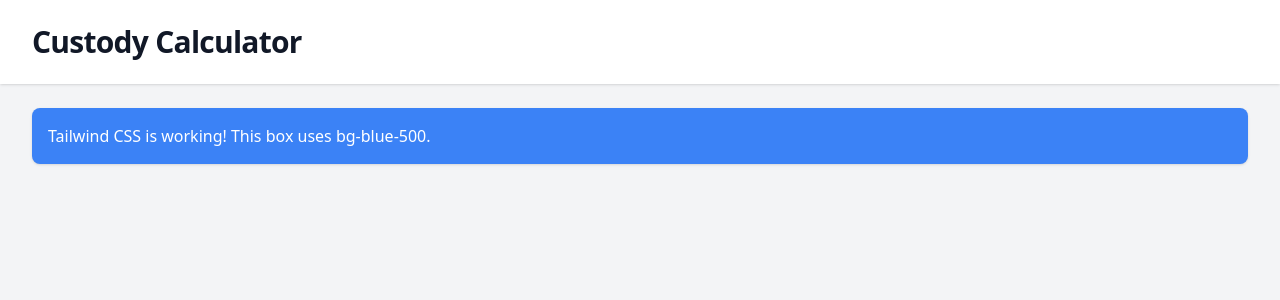
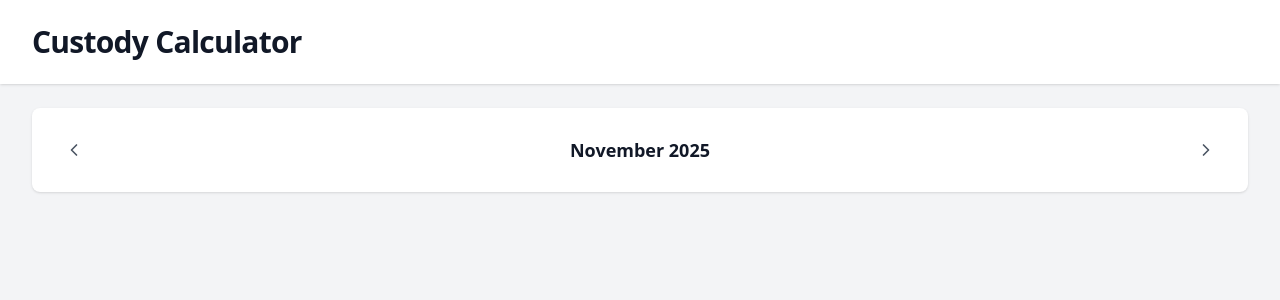
Before and after one commit to peddamat/gh-coding-agent-test, a React (Vite) app: page / in a window 1280 px wide. Shown: the top 300 px of the page. Built offline with nearby package versions, Linux system fonts and the light colour scheme.

Commit message:
Add MonthNavigation component with tests
Co-authored-by: im-sampm <140651156+im-sampm@users.noreply.github.com>

```diff
--- a/src/App.tsx
+++ b/src/App.tsx
@@ -1,4 +1,25 @@
+import { useState } from 'react';
+import { MonthNavigation } from './components/calendar/MonthNavigation';
+
 function App() {
+  const [currentMonth, setCurrentMonth] = useState(new Date());
+
+  const handlePreviousMonth = () => {
+    setCurrentMonth(prev => {
+      const newDate = new Date(prev);
+      newDate.setMonth(newDate.getMonth() - 1);
+      return newDate;
+    });
+  };
+
+  const handleNextMonth = () => {
+    setCurrentMonth(prev => {
+      const newDate = new Date(prev);
+      newDate.setMonth(newDate.getMonth() + 1);
+      return newDate;
+    });
+  };
+
   return (
     <div className="min-h-screen bg-gray-100">
       <header className="bg-white shadow">
@@ -9,9 +30,12 @@ function App() {
         </div>
       </header>
       <main className="mx-auto max-w-7xl px-4 py-6 sm:px-6 lg:px-8">
-        {/* Test Tailwind classes - bg-blue-500 */}
-        <div className="rounded-lg bg-blue-500 p-4 text-white shadow">
-          <p>Tailwind CSS is working! This box uses bg-blue-500.</p>
+        <div className="rounded-lg bg-white p-6 shadow">
+          <MonthNavigation
+            currentMonth={currentMonth}
+            onPreviousMonth={handlePreviousMonth}
+            onNextMonth={handleNextMonth}
+          />
         </div>
       </main>
     </div>
--- /dev/null
+++ b/src/components/calendar/MonthNavigation.tsx
@@ -0,0 +1,40 @@
+import { ChevronLeft, ChevronRight } from 'lucide-react';
+
+interface MonthNavigationProps {
+  currentMonth: Date;
+  onPreviousMonth: () => void;
+  onNextMonth: () => void;
+}
+
+export function MonthNavigation({
+  currentMonth,
+  onPreviousMonth,
+  onNextMonth,
+}: MonthNavigationProps) {
+  const monthYearLabel = currentMonth.toLocaleDateString('en-US', {
+    month: 'long',
+    year: 'numeric',
+  });
+
+  return (
+    <div className="flex items-center justify-between">
+      <button
+        type="button"
+        onClick={onPreviousMonth}
+        className="rounded-md p-2 text-gray-600 hover:bg-gray-100 hover:text-gray-900 focus:outline-none focus:ring-2 focus:ring-blue-500"
+        aria-label="Previous month"
+      >
+        <ChevronLeft className="h-5 w-5" />
+      </button>
+      <h2 className="text-lg font-semibold text-gray-900">{monthYearLabel}</h2>
+      <button
+        type="button"
+        onClick={onNextMonth}
+        className="rounded-md p-2 text-gray-600 hover:bg-gray-100 hover:text-gray-900 focus:outline-none focus:ring-2 focus:ring-blue-500"
+        aria-label="Next month"
+      >
+        <ChevronRight className="h-5 w-5" />
+      </button>
+    </div>
+  );
+}
--- a/vite.config.ts
+++ b/vite.config.ts
@@ -4,4 +4,8 @@ import react from '@vitejs/plugin-react';
 // https://vitejs.dev/config/
 export default defineConfig({
   plugins: [react()],
+  test: {
+    environment: 'jsdom',
+    globals: true,
+  },
 });
```
Also changed, not shown: package.json (+13 -10 lines), 2 other files (tests, documents, lock files or other folders).
